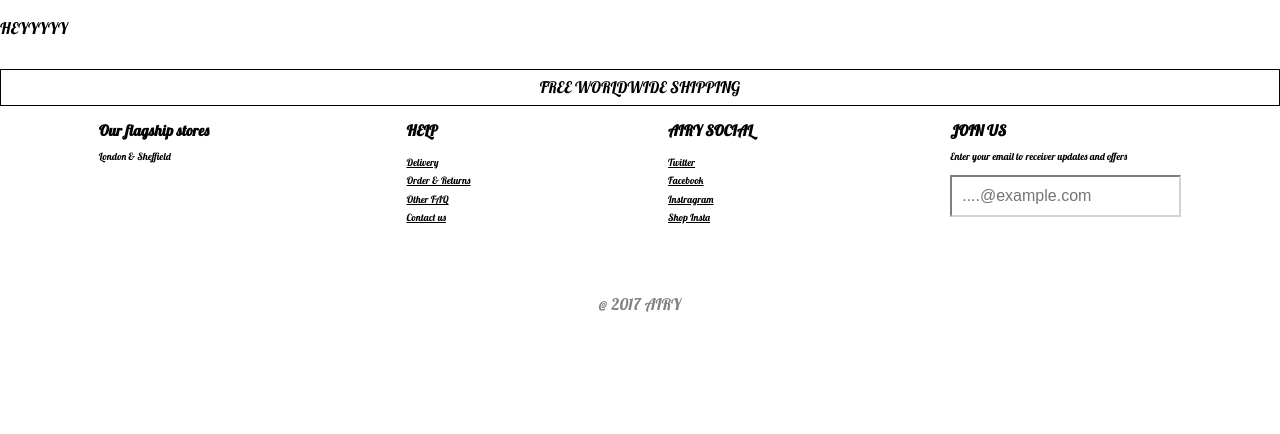
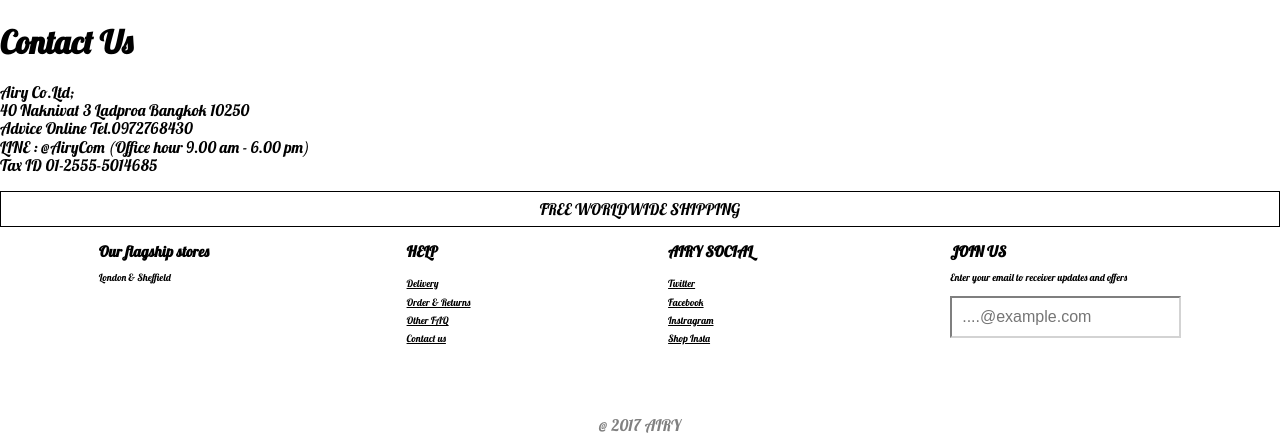
Before and after one commit to airyhq-g2/airy-shop, a Django app: page /contact in a window 1280 px wide. Shown: the part 77-511 px from the top of the page. Run offline with Django 3.2, Linux system fonts and the light colour scheme.

Commit message:
upgrade contact page

```diff
--- a/main/templates/main/contact.html
+++ b/main/templates/main/contact.html
@@ -7,5 +7,18 @@
     Account - AIRY
 {% endblock %}
 {% block body %}
-    <p>HEYYYYY</p>
+<h1>Contact Us</h1>
+<div>Airy Co.Ltd;</div>
+<div>40 Naknivat 3 Ladproa Bangkok 10250</div>
+<div>
+    Advice Online Tel.0972768430
+</div>
+<div>
+    LINE : @AiryCom (Office hour 9.00 am - 6.00 pm)
+
+</div>
+<div>
+    Tax ID 01-2555-5014685
+
+</div>
 {% endblock %}
```
